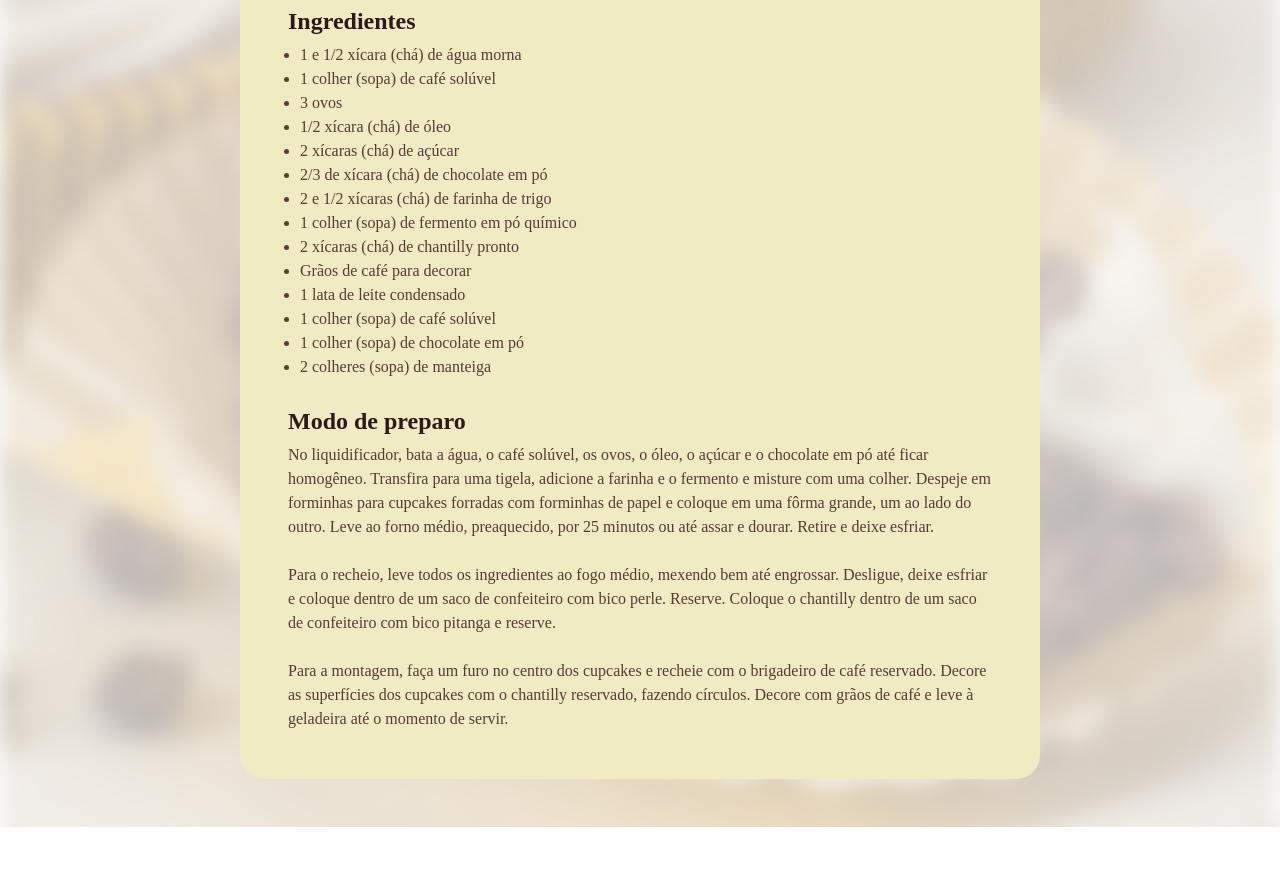
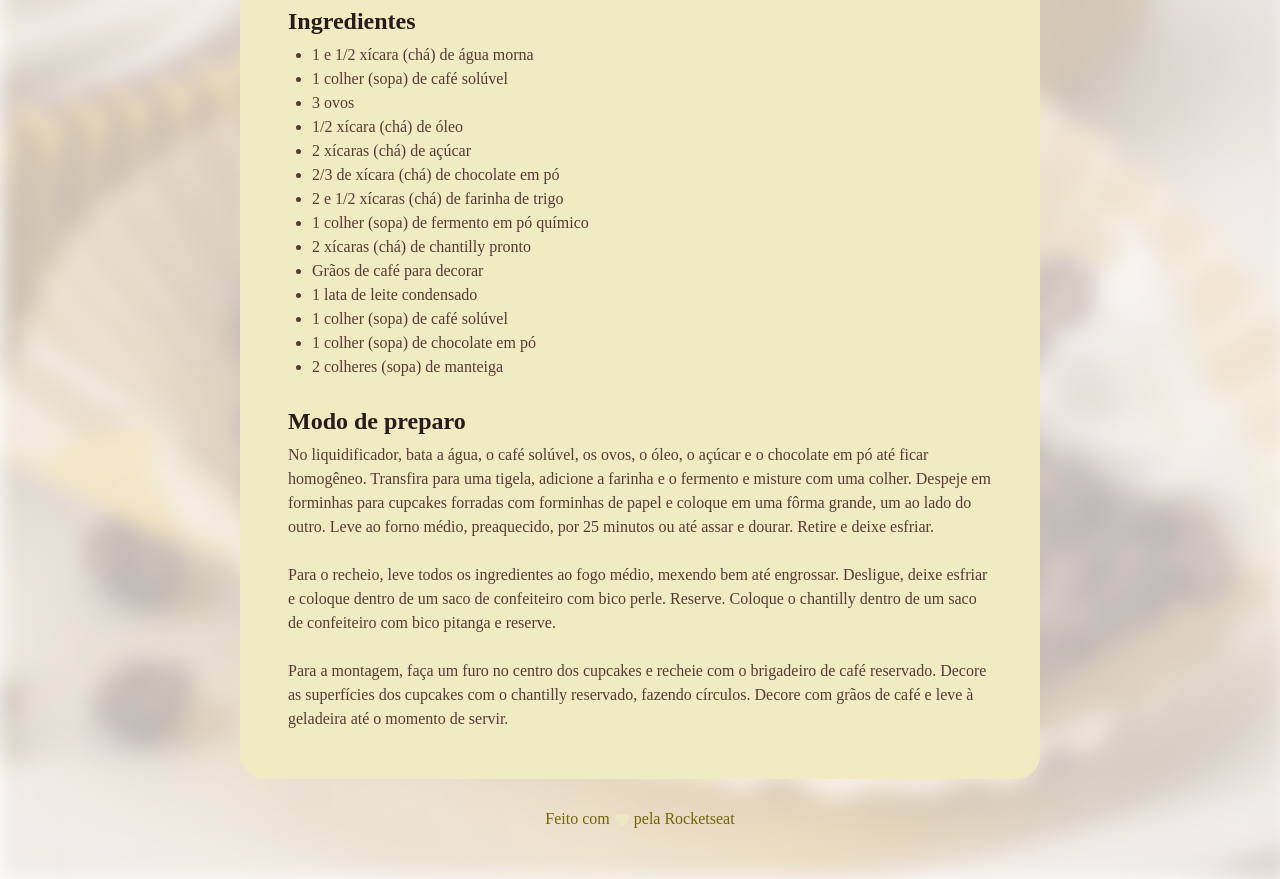
Before and after one commit to Ariane2023/projeto-receita-fullstack, a plain HTML site: page index.html in a window 1280 px wide. Shown: the part 720-1599 px from the top of the page. Before the commit the page ends 1547 px from the top, so only its background shows below. Drawn offline with Linux system fonts and the light colour scheme; a web font is replaced by a local one.

Commit message:
Personalizando o footer

```diff
--- a/index.html
+++ b/index.html
@@ -12,7 +12,7 @@
 </head>
 <body>
     <div id="page">
-        <img src="assets/main-image.jpg" alt="Imagens de cupkakes com grãos de café e chantilly">
+        <img src="assets/main-image.jpg" alt="Imagens de cupcakes com grãos de café e chantilly">
         <main>
             <section id="about">
                 <h1>Cupcake de café com chantilly</h1>
@@ -55,5 +55,11 @@
         </main>
     </div>
 
+    <footer>
+        Feito com
+        <img src="./assets/heart.svg" alt="Coraçãozinho branco">
+        pela Rocketseat
+    </footer>
+
 </body>
 </html>
--- a/style.css
+++ b/style.css
@@ -7,10 +7,14 @@
   font-family: "Alice", serif;
   line-height: 150%;
   color: #573A37;
+  max-width: 100%;
+  background-image: url('./assets/Background.jpg');
+  background-size: cover;
 }
 body {
-  background-image: url(./assets/Background.jpg);
+
   background-size: cover;
+
 }
 
 #page {
@@ -19,7 +23,7 @@ body {
   padding: 24px;
   background-color: #F0EBC2;
   border-radius: 24px;
-  margin: 48px auto;
+  margin: 48px auto 28px;
 }
 
 img {
@@ -55,5 +59,16 @@ h1, h2 {
 }
 
 ul {
-  padding-left: 12px;
+  padding-left: 24px;
 }
+
+footer {
+  color: #746208;
+  text-align: center;
+  padding-bottom: 48px;
+}
+
+footer img {
+  box-shadow: 1px   #746208;
+  vertical-align: middle;
+}
```
Also changed, not shown: assets/heart.svg (added).
